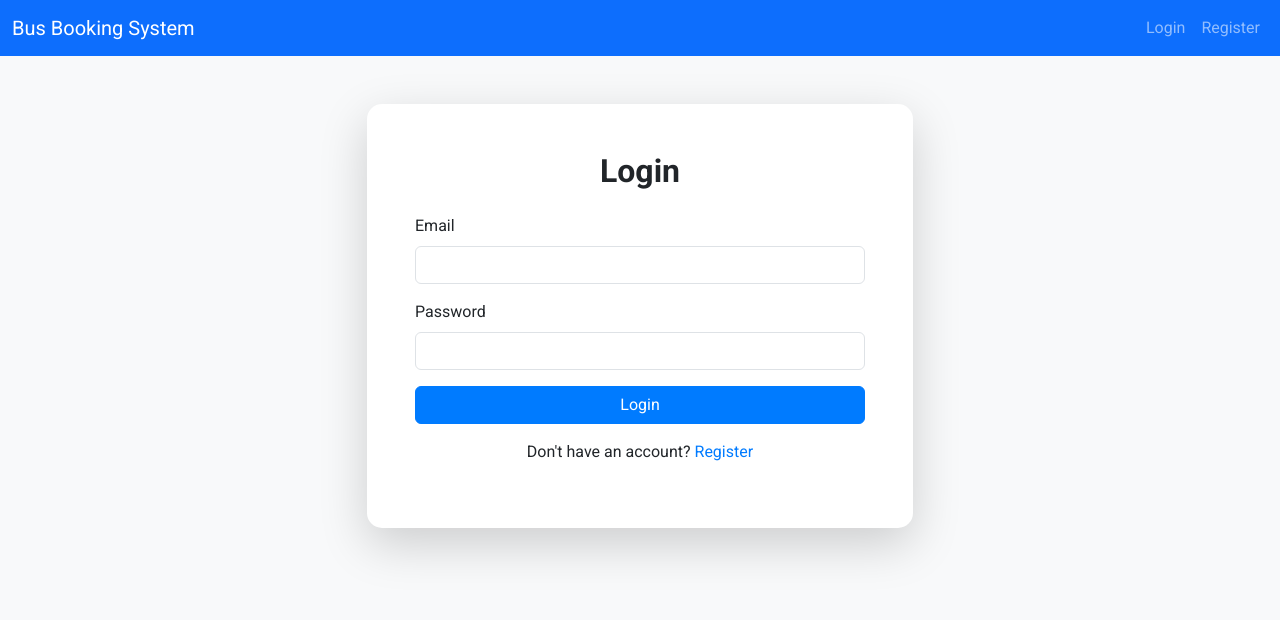
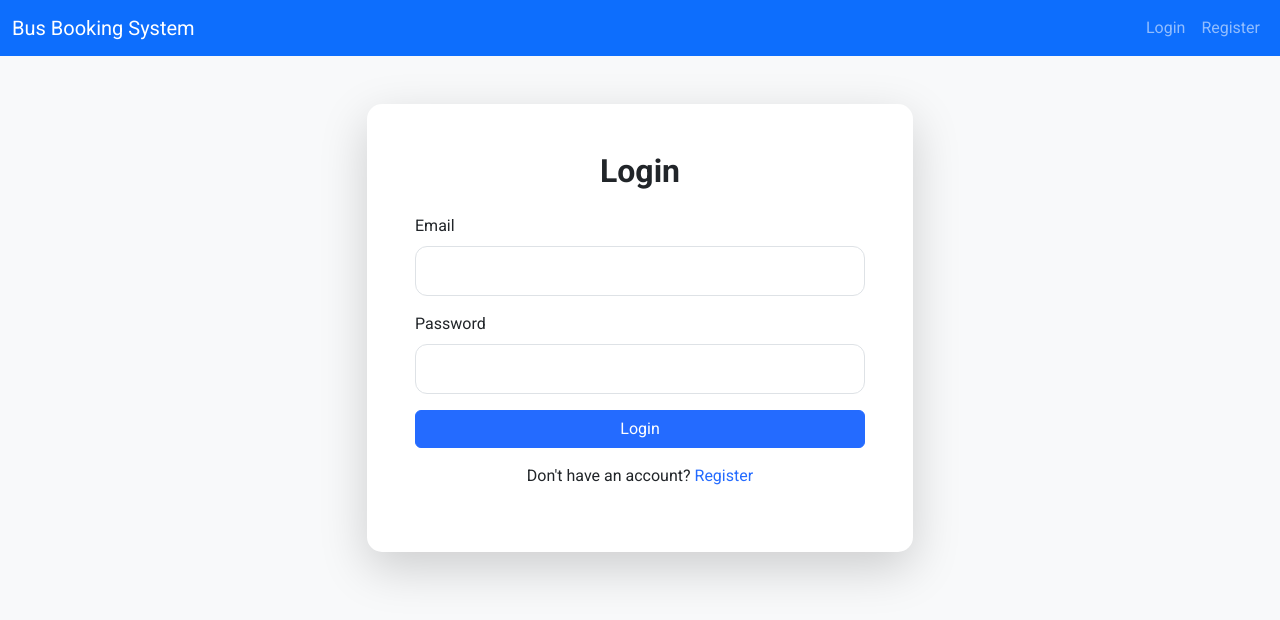
Before and after one commit to thesoulseizure/bus-booking-system, a React (Create React App) app in the folder frontend/: page /login in a window 1280 px wide. Shown: the top 620 px of the page. Built offline with nearby package versions, Linux system fonts and the light colour scheme.

Commit message:
Refactor CSS for global styles and components

```diff
--- a/frontend/src/App.css
+++ b/frontend/src/App.css
@@ -1,40 +1,172 @@
-body {
-  font-family: 'Roboto', sans-serif;
-  background-color: #f8f9fa;
+/* ================================
+   GLOBAL THEME & BASE STYLES
+================================ */
+:root {
+  --primary: #246bff;         /* modern blue */
+  --primary-hover: #1a54d9;
+  --bg: #f8f9fa;
+  --radius: 12px;
+  --card-radius: 15px;
+  --shadow: 0 10px 30px rgba(16,24,40,0.06);
+  --transition: 180ms ease;
+  --font: "Roboto", system-ui, -apple-system, "Segoe UI", sans-serif;
 }
 
-.welcome-container {
-  background-attachment: fixed;
+body {
+  font-family: var(--font);
+  background-color: var(--bg);
+  margin: 0;
+  padding: 0;
+  color: #0f172a;
 }
 
+/* ======================================
+   CARDS
+====================================== */
 .card {
-  border-radius: 15px;
+  border-radius: var(--card-radius);
+  box-shadow: var(--shadow);
+  border: 0 !important;
 }
 
-.btn-primary {
-  background-color: #007bff;
-  border-color: #007bff;
-  transition: background-color 0.3s ease;
+/* For modern components that use Booking / Profile style */
+.bg-body {
+  background-color: #ffffff !important;
 }
 
-.btn-primary:hover {
-  background-color: #0056b3;
-  border-color: #0056b3;
+/* ======================================
+   BUTTONS
+====================================== */
+.btn-primary {
+  background-color: var(--primary) !important;
+  border-color: var(--primary) !important;
+  transition: background-color var(--transition), box-shadow var(--transition),
+              transform var(--transition);
+  color: #fff !important;
 }
 
-.alert {
-  border-radius: 10px;
+.btn-primary:hover,
+.btn-primary:focus {
+  background-color: var(--primary-hover) !important;
+  border-color: var(--primary-hover) !important;
+  transform: translateY(-2px);
+  box-shadow: 0 8px 18px rgba(36,107,255,0.2);
+}
+
+.btn-outline-primary {
+  border-color: var(--primary) !important;
+  color: var(--primary) !important;
+}
+
+.btn-outline-primary:hover {
+  background-color: var(--primary) !important;
+  color: #fff !important;
+}
+
+/* ======================================
+   FORM CONTROLS
+====================================== */
+.form-control {
+  border-radius: var(--radius);
+  padding: 0.75rem 0.9rem;
 }
 
 .form-control:focus {
-  border-color: #007bff;
-  box-shadow: 0 0 5px rgba(0, 123, 255, 0.3);
+  border-color: var(--primary) !important;
+  box-shadow: 0 0 0 0.15rem rgba(36,107,255,0.25) !important;
 }
 
-h1, h2, h5 {
+/* ======================================
+   TYPOGRAPHY
+====================================== */
+h1, h2, h3, h4, h5 {
   font-weight: 700;
 }
 
 .text-primary {
-  color: #007bff !important;
+  color: var(--primary) !important;
 }
+
+/* ======================================
+   ALERTS
+====================================== */
+.alert {
+  border-radius: 10px;
+  padding: 0.75rem 1rem;
+}
+
+/* ======================================
+   NAVBAR (matches updated Navbar.js)
+====================================== */
+.custom-navbar {
+  background-color: #ffffff !important;
+  border-bottom: 1px solid rgba(0,0,0,0.05);
+  padding-top: 0.6rem;
+  padding-bottom: 0.6rem;
+}
+
+/* Animated underline effect */
+.nav-link-modern {
+  color: #334155 !important;
+  font-weight: 500;
+  position: relative;
+  transition: color var(--transition);
+}
+
+.nav-link-modern:hover {
+  color: var(--primary) !important;
+}
+
+.nav-link-modern::after {
+  content: "";
+  position: absolute;
+  left: 8px;
+  right: 8px;
+  bottom: 0;
+  height: 2px;
+  border-radius: 2px;
+  background: var(--primary);
+  transform: scaleX(0);
+  transform-origin: left;
+  transition: transform var(--transition);
+}
+
+.nav-link-modern:hover::after {
+  transform: scaleX(1);
+}
+
+/* ======================================
+   WELCOME / HERO SECTION (optional)
+====================================== */
+.welcome-container {
+  background-attachment: fixed;
+  background-size: cover;
+  background-position: center;
+}
+
+/* ======================================
+   ACCESSIBILITY / FOCUS STYLES
+====================================== */
+*:focus-visible {
+  outline: 3px solid rgba(36,107,255,0.35);
+  outline-offset: 3px;
+  border-radius: 4px;
+}
+
+/* ======================================
+   TABLE IMPROVEMENTS (Profile, History)
+====================================== */
+.table-hover tbody tr:hover {
+  background-color: rgba(36,107,255,0.05);
+}
+
+/* ======================================
+   SMALL UTILITIES
+====================================== */
+.shadow-soft {
+  box-shadow: var(--shadow);
+}
+
+.rounded-xl {
+  border-radius: 20px !important;
+}
```
